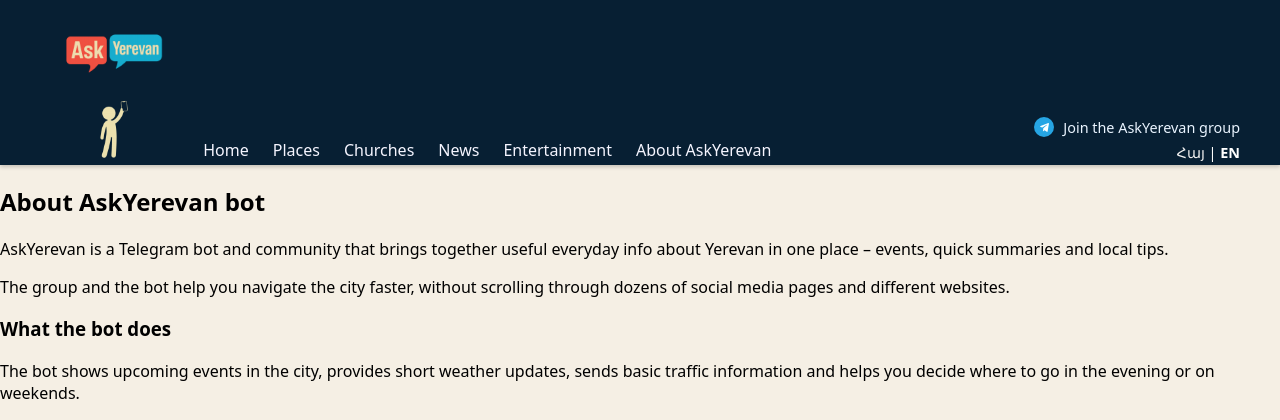
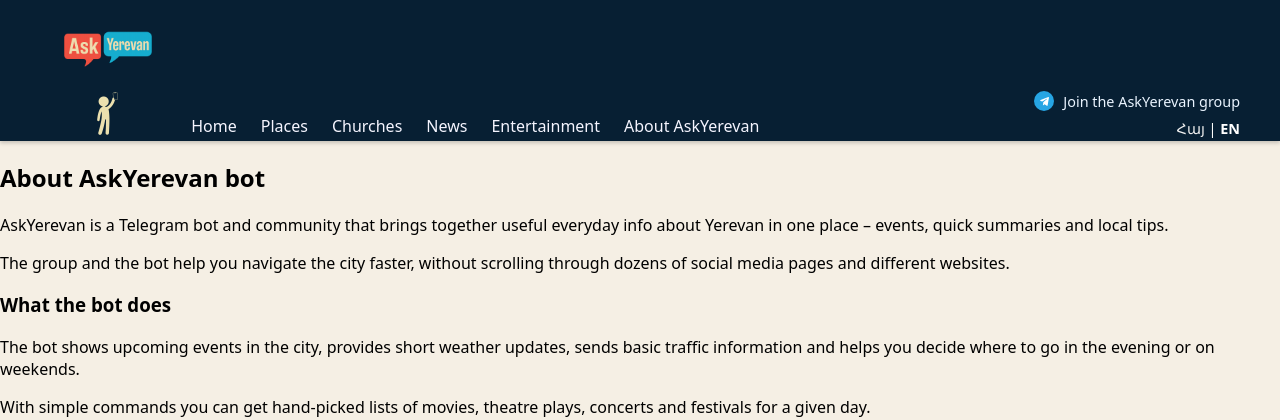
Before and after one commit to abgaryansaqo83-ctrl/ask-yerevan, a FastAPI app: page /en/about in a window 1280 px wide. Shown: the top 420 px of the page. Run offline with FastAPI, Linux system fonts and the light colour scheme.

Commit message:
main.css

```diff
--- a/static/css/main.css
+++ b/static/css/main.css
@@ -102,14 +102,14 @@ main.container {
 
 /* Մարդուկ */
 .logo-person {
-  height: 4rem;
+  height: 3rem;
   width: auto;
   display: block;
   margin-top: -0.25rem;  /* մարդուկը լոգոյին ավելի մոտ, հեռախոսին մոտենա */
 }
 
 .logo-image {
-  height: 6rem;        /* 4.6 → 4.8, լոգոն մի քիչ ավելի մեծ */
+  height: 5.5rem;        /* 4.6 → 4.8, լոգոն մի քիչ ավելի մեծ */
   width: auto;
   display: block;
 }
@@ -135,7 +135,7 @@ main.container {
   display: flex;
   flex-direction: column;
   align-items: flex-end;
-  gap: 0.15rem;      /* փոքր ինտերվալ Telegram–ի և լեզվի միջեւ */
+  gap: 0.2rem;      /* փոքր ինտերվալ Telegram–ի և լեզվի միջեւ */
 }
 
 /* Telegram link */
@@ -147,7 +147,7 @@ main.container {
   font-size: 0.9rem;
   text-decoration: none;
   align-self: flex-end;
-  margin-bottom: 0.25rem;   /* բարձրացնում է Telegram–ը լեզվի տողից մի քիչ վերև */
+  margin-bottom: 0.3rem;   /* բարձրացնում է Telegram–ը լեզվի տողից մի քիչ վերև */
 }
 
 .nav-tg-link:hover {
```
